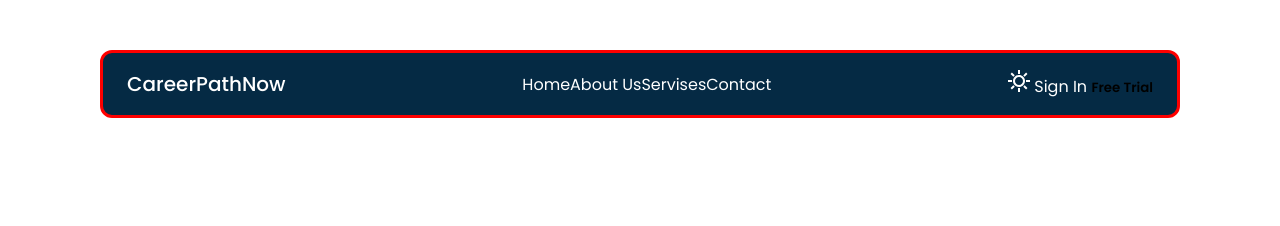
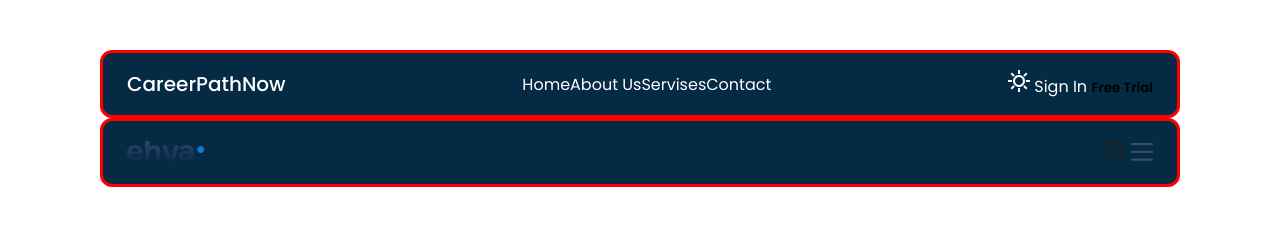
Before and after one commit to CHAMPLOO26/TNT-collaboration, a plain HTML site: page index.html in a window 1280 px wide. Drawn offline with Linux system fonts and the light colour scheme.

Commit message:
add files and folders

```diff
--- a/index.html
+++ b/index.html
@@ -12,6 +12,7 @@
 <body>
     <div class="web">
     <header>
+        <div class="desktop-layout">
         <nav>
             <p>CareerPathNow</p>
             <ul>
@@ -26,6 +27,16 @@
                 <button>Free Trial</button>
             </div>
         </nav>
+    </div>
+    <div class="mobile-layout">
+        <nav>
+            <img src="assets/mobile-navbar-logo.png" alt="Ehya">
+            <div class="left-nav">
+                <button><img src="assets/mobile-navbar-moonlogo.png" alt="darkmode"></button>
+                <button><img src="assets/mobile-navbar-menulogo.png" alt="menu"></button>
+            </div>
+        </nav>
+    </div>
     </header>
 
     <main></main>
--- a/scss/base/_base.scss
+++ b/scss/base/_base.scss
@@ -1,3 +1,8 @@
-.web {
-    margin: 50px 100px;
+  .web {
+    display: flex;
+    flex-direction: column;
+    align-items: center;
+    width: 100vw;
+    height: 100vh;
+    border: 3px solid red;
 }
--- a/scss/layout/_navigation.scss
+++ b/scss/layout/_navigation.scss
@@ -1,15 +1,27 @@
-nav {
+.desktop-layout nav {
+    width: 100vw;
     border: red 3px solid;
     background-color:rgba(5, 42, 68, 1);
     display: flex;
     justify-content: space-between;
     align-items: center;
-top: 50px;
-left: 100px;
     border-radius: 12px;
     padding: 16px 24px;
     }
     ul {
      display: flex;
      flex-direction: row;
+     gap: 30px;
     }
+
+    .mobile-layout {
+        width: 100%;
+        margin: 0;
+        nav {
+        width: 100vw;
+        margin: 5vw;
+    display: flex;
+    justify-content: space-between;
+    }
+
+    }
```
Also changed, not shown: assets/mobile-navbar-logo.png (added), assets/mobile-navbar-menulogo.png (added), assets/mobile-navbar-moonlogo.png (added), 1 other file. Lines whose indentation alone changed are shown as unchanged.
